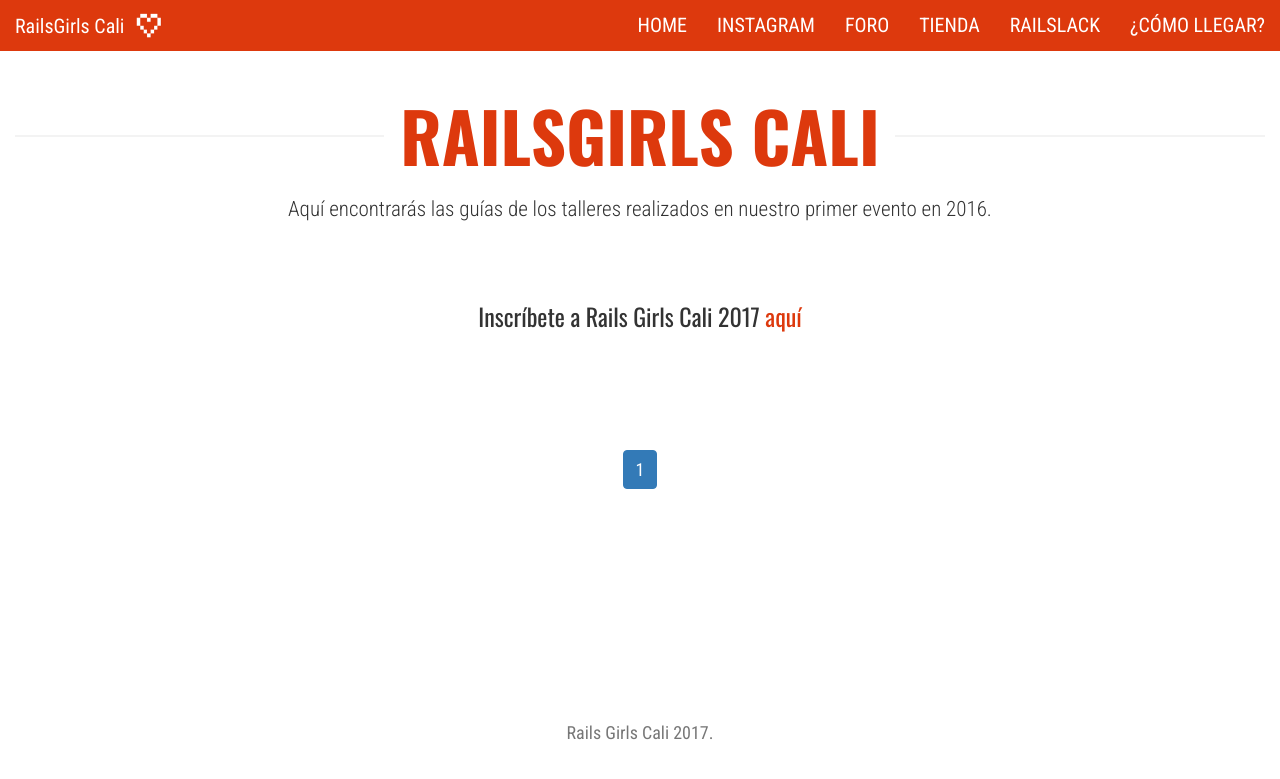
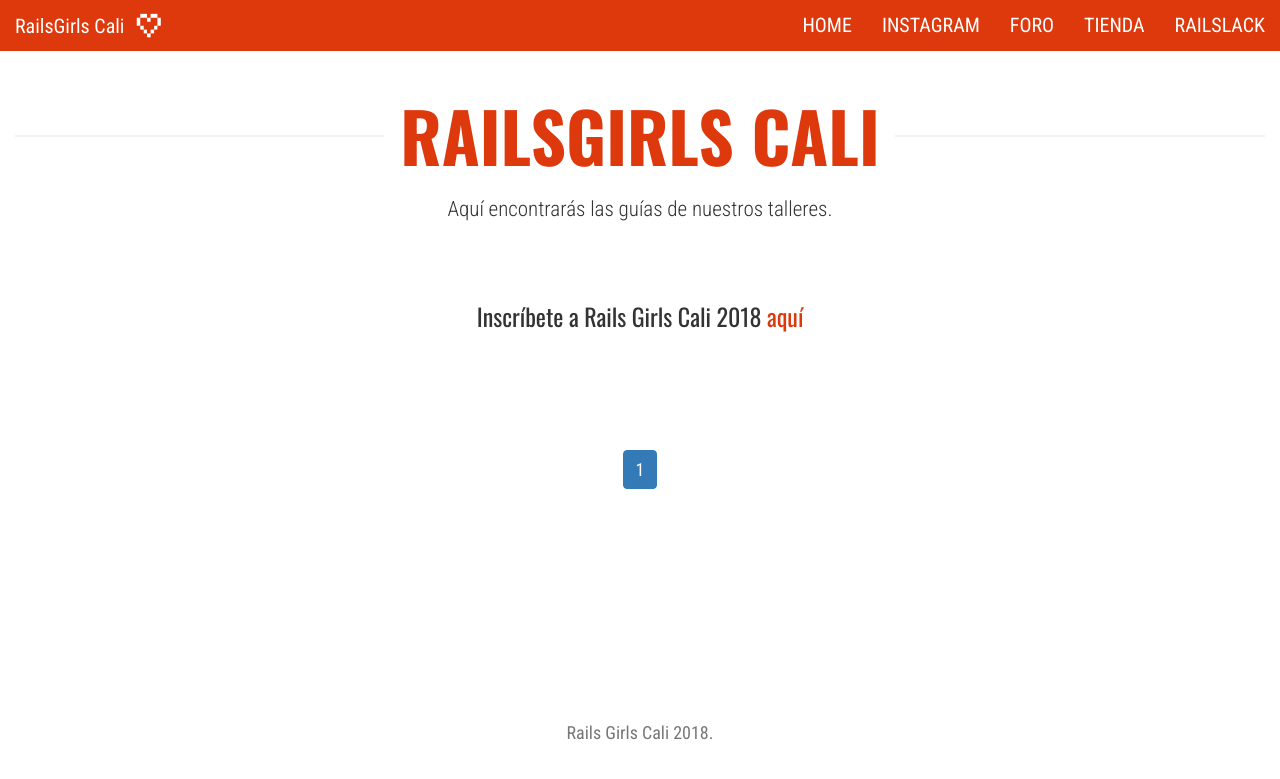
Before and after one commit to railsgirls-cali/railsgirls-cali.github.io, a Jekyll site: the page built from index.html, in a window 1280 px wide. Shown: the top 779 px of the page. Built offline with Jekyll 4.4.1, drawn with Linux system fonts in a browser that asks for light colours; nearby versions of some CDN libraries; Markdown is read by kramdown in place of the engine named in the settings; the list of posts is cut into pages by our own code.

Commit message:
updating info for 2018

```diff
--- a/_data/global.yml
+++ b/_data/global.yml
@@ -1,9 +1,9 @@
 # Site Settings
 title: 'RailsGirls Cali'
-description: 'Aquí encontrarás las guías de los talleres realizados en nuestro primer evento en 2016.'
+description: 'Aquí encontrarás las guías de nuestros talleres.'
 url: 'http://railsgirlscali.com' # the base hostname & protocol for your site
-footer_text: 'Rails Girls Cali 2017.'
-new_event_message: 'Inscríbete a Rails Girls Cali 2017 <a target="_blank" href="https://docs.google.com/forms/d/e/1FAIpQLSd6ZyY2oepczFxmBkXGpNZ5_-2Ad5HbbRzK4Fxby1e4TaYH0Q/viewform">aquí</a>'
+footer_text: 'Rails Girls Cali 2018.'
+new_event_message: 'Inscríbete a Rails Girls Cali 2018 <a target="_blank" href="https://goo.gl/forms/ajWE7HOASH1tgkIq2">aquí</a>'
 
 # Admin Settings
 admin_name: 'Christophe Estanol'
--- a/_data/nav.yml
+++ b/_data/nav.yml
@@ -4,4 +4,4 @@ main:
     - { url: '/forum', text: 'Foro' }
     - { url: '/tienda', text: 'Tienda' }
     - { url: '/slack', text: 'Railslack' }
-    - { url: '/location', text: '¿Cómo llegar?' }
+    # - { url: '/location', text: '¿Cómo llegar?' }
```
Also changed, not shown: _pages/location.md (+3 -3 lines).
